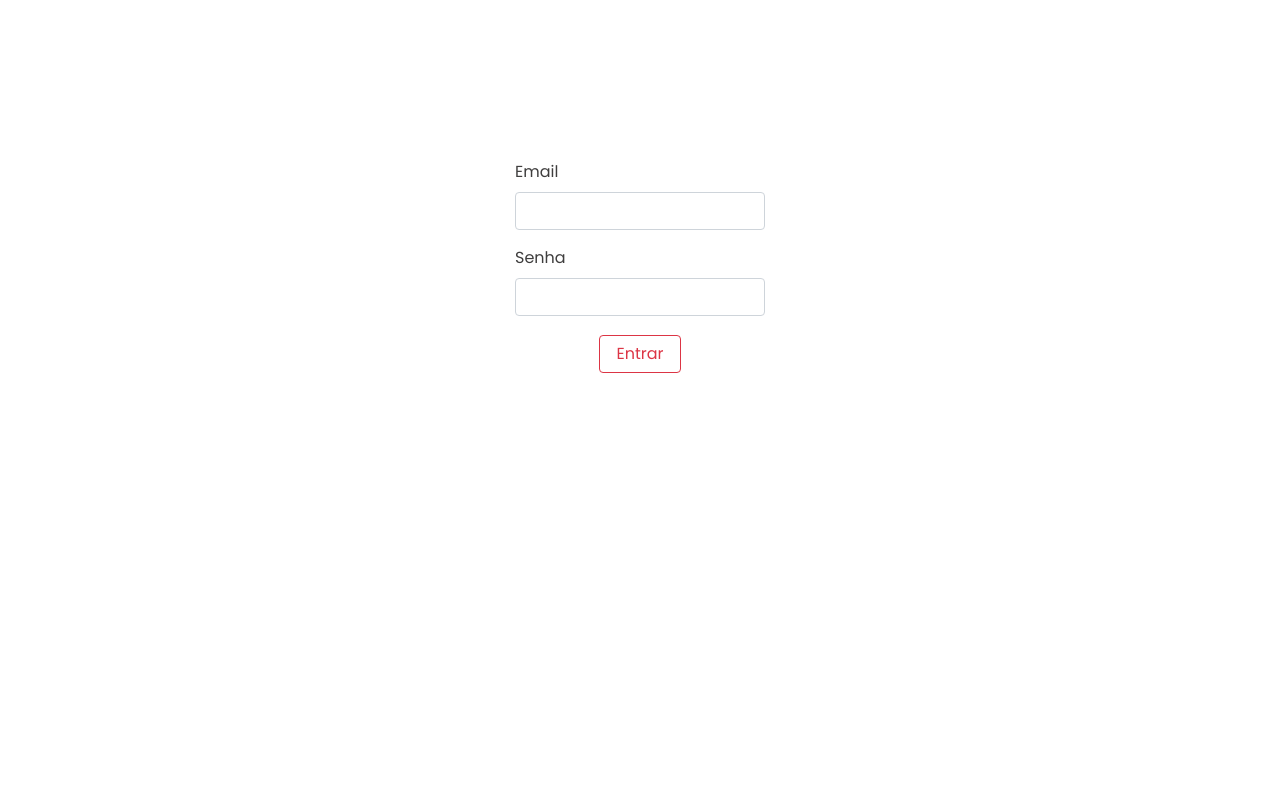
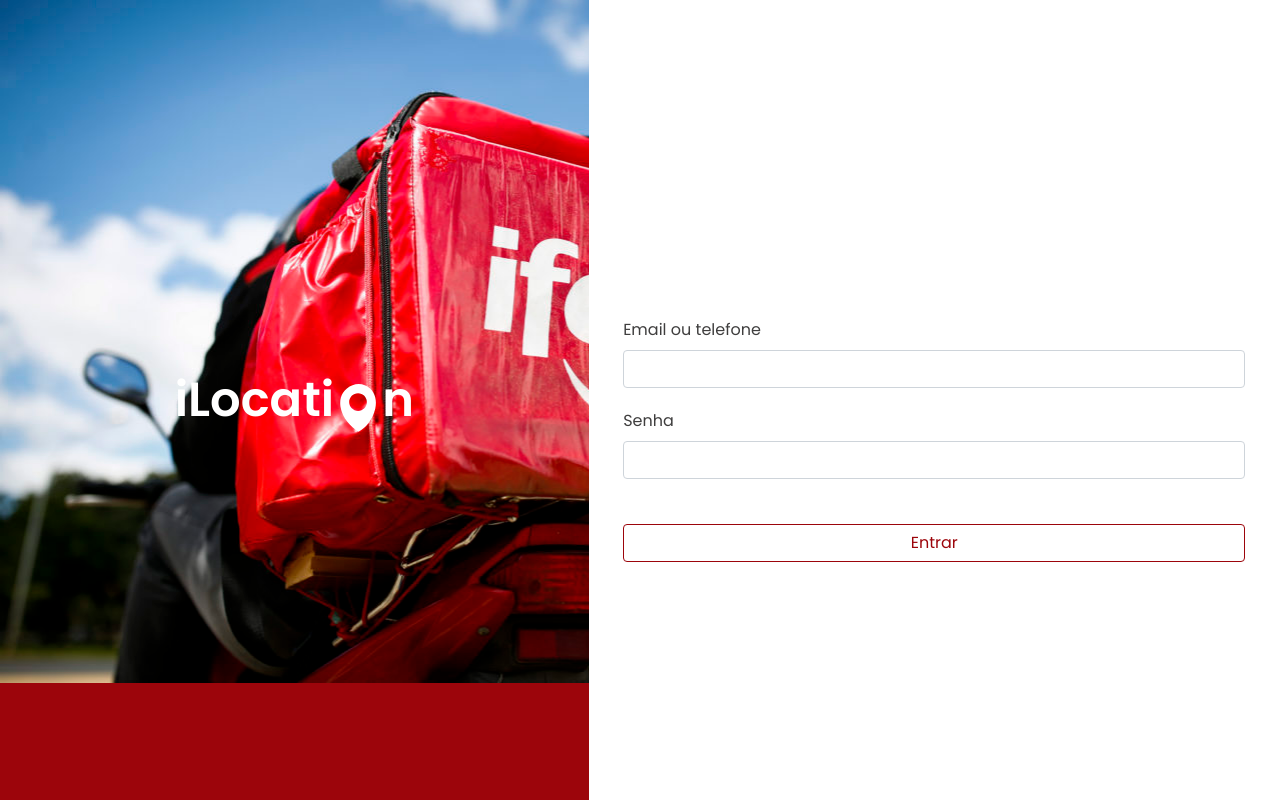
Before and after one commit to Rogerio-Fidencio/ilocation-front-1, a React (Create React App) app: page /login in a window 1280 px wide. Built offline with nearby package versions, Linux system fonts and the light colour scheme.

Commit message:
style: tela de login e pedidos

```diff
--- a/src/pages/Login/index.jsx
+++ b/src/pages/Login/index.jsx
@@ -2,7 +2,7 @@ import { useState } from 'react';
 import { useNavigate } from 'react-router-dom';
 //import useAuth from '../../hooks/useAuth';
 import { Form, FormGroup, FormFeedback, Label, Input, Button } from 'reactstrap';
-//import pinIcon from '../../assets/ilocation-logo.svg';
+import pinIcon from '../../assets/ilocation-logo.svg';
 import './login.css';
 
 function Login() {
@@ -32,17 +32,28 @@ function Login() {
       return;
     }
 
-    setError({ password: '', email: '' });
+    const input = user.email.replace(' ', '');
 
-    // const userData = {}; //para mandar pro back
+    if (Number(input)) {
+      if (input.length !== 11) {
+        setError({ email: '*Formato inválido', password: '' });
+        return;
+      }
+
+      setUser({ ...user, email: input });
+    }
+
+    setError({ email: '', password: '' });
+
+    // const userData = { ...user }; //para mandar pro back
 
     // try {
-    //   const request = await fetch('endpoint de login', {
-    //     method: 'metodo do endpoint',
+    //   const request = await fetch('https://ilocation.herokuapp.com/login', {
+    //     method: 'POST',
     //     headers: {
     //       'Content-Type': 'application/json'
     //     },
-    //     body: JSON.stringify(userData)
+    //     body: JSON.stringify(user)
     //   });
 
     //   const response = await request.json();
@@ -51,7 +62,6 @@ function Login() {
 
     //   setAuthData({
     //     token: response.token,
-    //     idUser: response.id,
     //   });
 
     navigate('/orders', { replace: true });
@@ -61,15 +71,19 @@ function Login() {
   };
 
   return (
-    <>
-      {/* <header>
+    <div className='login-container'>
+      <header className='ilocation-logo'>
         iLocati
-        <img className="pin-icon" src={pinIcon} alt="pin map icon" />
+        <img className="logo-icon" src={pinIcon} alt="pin map icon" />
         n
-      </header> */}
+      </header>
       <Form className='form'>
+        <div className='container-label first'>
+          <Label className='form-label' for="email">
+            Email ou telefone
+          </Label>
+        </div>
         <FormGroup className='form-group'>
-          <Label className='form-label' for="email">Email</Label>
           <Input
             className='form-input'
             type='email'
@@ -80,8 +94,11 @@ function Login() {
             {error.email && '*Campo obrigatório'}
           </FormFeedback>
         </FormGroup>
+
+        <div className='container-label'>
+          <Label className='form-label' for="password">Senha</Label>
+        </div>
         <FormGroup className='form-group'>
-          <Label className='form-label' for="password">Senha</Label>
           <Input
             className='form-input'
             type='password'
@@ -100,11 +117,11 @@ function Login() {
             <FormText>exemplo: usuario@usuario.com</FormText>
           </FormGroup> */}
 
-        <Button className='form-btn' onClick={handleLogin} color='danger' outline>
+        <Button className='form-btn' onClick={handleLogin} outline>
           Entrar
         </Button>
       </Form>
-    </>
+    </div>
   );
 }
 
--- a/src/pages/Login/login.css
+++ b/src/pages/Login/login.css
@@ -1,16 +1,60 @@
+.login-container {
+  min-height: 100vh;
+  display: flex;
+  flex-basis: auto;
+}
+
+.ilocation-logo {
+  min-width: 300px;
+  min-height: 200px;
+  display: flex;
+  justify-content: center;
+  align-items: center;
+  flex-grow: 1;
+  font-size: 3rem;
+  font-weight: 600;
+  color: #FFFFFF;
+  background-color: #9C050B;
+  background-image: url('../../assets/Delivery-Ifood.jpeg');
+  background-repeat: no-repeat;
+}
+
+.logo-icon {
+  width: 3rem;
+  height: 3rem;
+  margin-top: 1rem;
+}
+
 .form {
   display: flex;
   flex-direction: column;
   align-items: center;
-  margin-top: 10rem;
+  justify-content: center;
+  flex-grow: 1;
+}
+
+.container-label {
+  width: 90%;
+  display: flex;
+  justify-content: flex-start;
+}
+
+/* colocar so nas telas pequenas */
+.container-label.first {
+  padding-top: 5rem;
 }
 
 .form-label {
   color: #3F3E3E;
 }
 
+.form-group {
+  width: 90%;
+}
+
 .form-input {
-  width: 250px;
+  width: 100%;
+  margin-bottom: .3rem;
 }
 
 .form-input:focus {
@@ -19,7 +63,14 @@
 }
 
 .form-btn {
-  padding: .375rem 1rem;
-  margin-top: .2rem;
+  width: 90%;
+  /* padding: .375rem 1.5rem; */
+  margin-top: 1.5rem;
+  color: #9C050B;
+  border-color: #9C050B;
   transition: all ease-in .3s;
 }
+
+.form-btn:hover {
+  background-color: #9C050B;
+}
--- a/src/pages/Orders/index.jsx
+++ b/src/pages/Orders/index.jsx
@@ -37,7 +37,7 @@ function Orders() {
 
   // const handleLoadList = async() => {
   //   try {
-  //     const request = await fetch('endpoint de lista de pedidos', {
+  //     const request = await fetch('https://ilocation.herokuapp.com/api/v1/order', {
   //       method: 'metodo do endpoint',
   //       headers: {
   //         'Content-Type': 'application/json'
@@ -63,8 +63,8 @@ function Orders() {
 
   // const handleTrackingAssign = () => {
   //   try {
-  //     const request = await fetch('endpoint de atribuição de pedido', {
-  //       method: 'metodo do endpoint',
+  //     const request = await fetch(`https://ilocation.herokuapp.com/api/v1/assign/${infoModal.id}`, {
+  //       method: 'PATCH',
   //       headers: {
   //         'Content-type': 'application/json'
   //       }
```
Also changed, not shown: src/assets/Delivery-Ifood.jpeg (added), src/assets/ilocation-logo.svg.
